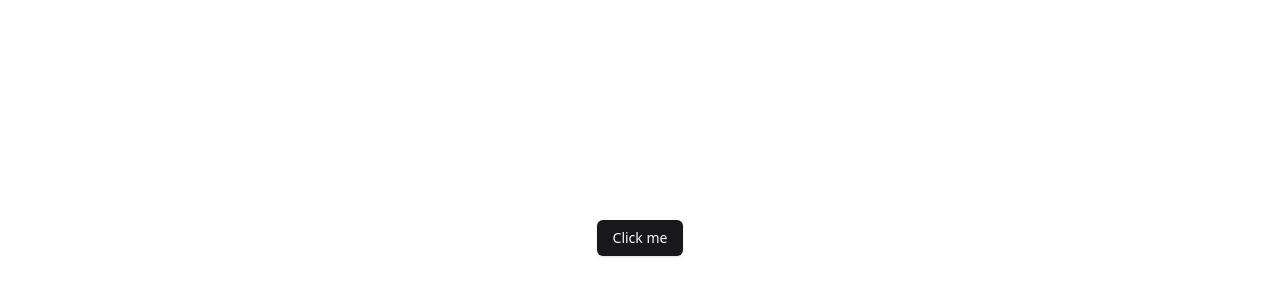
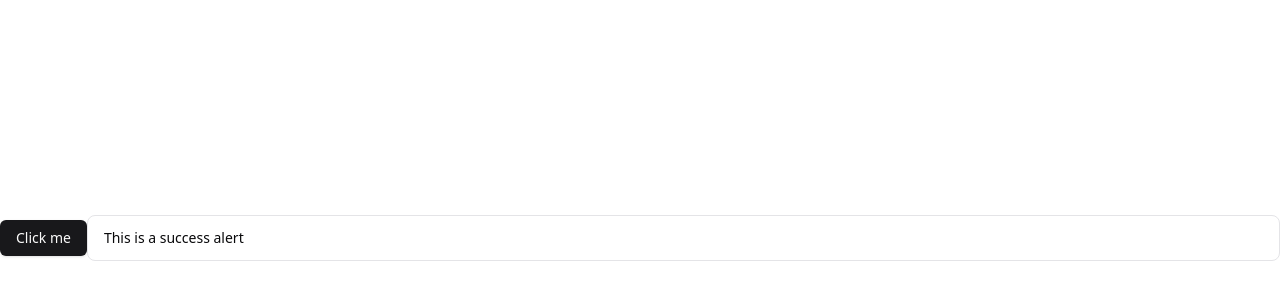
Before and after one commit to baosetsuna123/LSS_FrontEnd, a React (Vite) app: page / in a window 1280 px wide. Shown: the part 162-462 px from the top of the page. Built offline with nearby package versions, Linux system fonts and the light colour scheme.

Commit message:
test-commit

```diff
--- a/src/App.jsx
+++ b/src/App.jsx
@@ -1,10 +1,12 @@
 import { Button } from "@/components/ui/button";
+import { Alert } from "./components/ui/alert";
 
 function App() {
   return (
     <>
       <div className=" justify-center items-center flex h-screen">
         <Button>Click me</Button>
+        <Alert type="success">This is a success alert</Alert>
       </div>
     </>
   );
```
